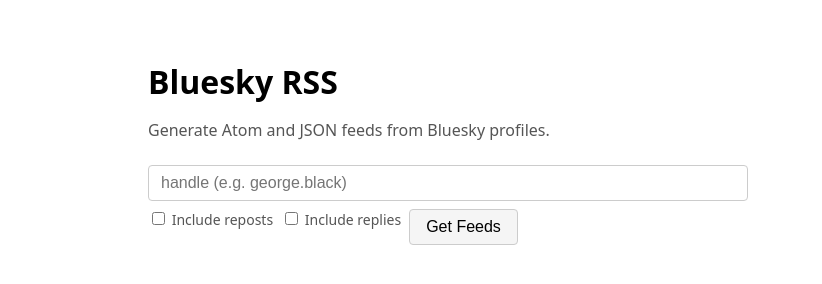
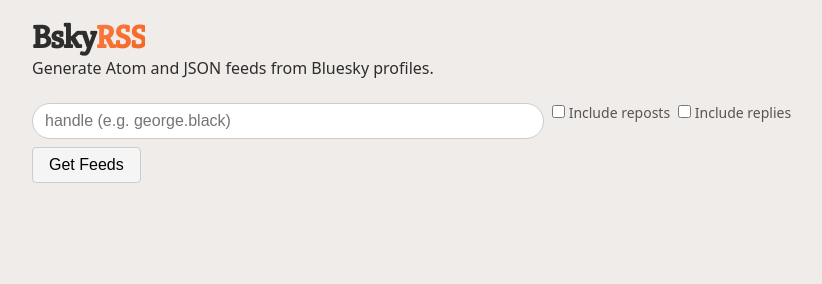
Before and after one commit to georgemblack/bsky-rss, a website: page public/index.html in a window 1280 px wide. Shown: the whole page, without its empty margins (192-1014 px from the left). Drawn offline with Linux system fonts and the light colour scheme.

Commit message:
Start work on styles

```diff
--- a/public/index.html
+++ b/public/index.html
@@ -5,9 +5,17 @@
     <meta name="viewport" content="width=device-width, initial-scale=1.0" />
     <title>Bluesky RSS</title>
     <link rel="stylesheet" href="/styles.css" />
+
+    <!-- Google Fonts -->
+    <link rel="preconnect" href="https://fonts.googleapis.com" />
+    <link rel="preconnect" href="https://fonts.gstatic.com" crossorigin />
+    <link
+      href="https://fonts.googleapis.com/css2?family=Crete+Round&display=swap"
+      rel="stylesheet"
+    />
   </head>
   <body>
-    <h1>Bluesky RSS</h1>
+    <h1>Bsky<span class="accent">RSS</span></h1>
     <p>Generate Atom and JSON feeds from Bluesky profiles.</p>
 
     <form id="form">
--- a/public/styles.css
+++ b/public/styles.css
@@ -1,16 +1,79 @@
+/*--------------------------------*/
+/*         Variables              */
+/*--------------------------------*/
+:root {
+  /* Layout */
+  --body-padding: 2rem;
+
+  /* Fonts */
+  --serif-font: "Crete Round", serif;
+  --sans-serif-font: system-ui;
+  --font-size-small: 0.85em;
+  --font-weight-normal: 400;
+
+  /* General purpose colors */
+  --background-color: #f0ece9;
+  --line-separator-color: rgba(0, 0, 0, 0.05);
+
+  /* Text colors */
+  --header-accent-color: #f26522;
+  --header-accent-color-secondary: #fb7c41;
+  --header-accent-color-transparent: rgba(66, 134, 244, 0.2);
+  --link-color: #2b589f;
+  --link-hover-color: color-mix(in srgb, var(--link-color) 85%, black);
+  --body-text-color: #2d2d2d;
+  --faded-text-color-1: color-mix(in srgb, var(--body-text-color) 45%, var(--background-color));
+  --faded-text-color-2: color-mix(in srgb, var(--body-text-color) 80%, var(--background-color));
+
+  /* Button colors */
+  --button-background: linear-gradient(rgba(85, 170, 255, 0.05), rgba(85, 170, 255, 0.1));
+  --button-background-active: linear-gradient(rgba(85, 170, 255, 0.1), rgba(85, 170, 255, 0.2));
+  --help-icon-color: rgba(0, 0, 0, 0.05);
+
+  /* Toggle colors */
+  --toggle-background-color: color-mix(in srgb, var(--background-color) 75%, white);
+  --toggle-selected-color: color-mix(in srgb, var(--header-accent-color) 15%, var(--toggle-background-color));
+
+  /* Cards */
+  --card-background-color: #f4f0eb;
+  --card-background: linear-gradient(135deg, transparent, rgba(85, 170, 255, 0.05));
+  --card-box-shadow: 0px 0px 50px -25px rgba(0, 0, 0, 0.15);
+}
+
+/*--------------------------------------*/
+/*         Primary elements             */
+/*--------------------------------------*/
+* {
+  margin: 0;
+  padding: 0;
+  box-sizing: border-box;
+}
+
 body {
-  font-family: system-ui, sans-serif;
-  max-width: 600px;
-  margin: 60px auto;
-  padding: 0 20px;
+  margin: 1em auto;
+  padding: 0 var(--body-padding);
+  max-width: 56rem;
+  color: var(--body-text-color);
+  font-family: var(--sans-serif-font);
+  font-weight: var(--font-weight-normal);
+  font-style: normal;
+  background-color: var(--background-color);
 }
 
 h1 {
-  margin-bottom: 4px;
+  font-family: var(--serif-font);
+  letter-spacing: -1px;
+}
+
+h1 .accent {
+  color: var(--header-accent-color);
+  background: linear-gradient(315deg, var(--header-accent-color), var(--header-accent-color-secondary));
+  background-clip: text;
+  -webkit-text-fill-color: transparent;
 }
 
 p {
-  color: #555;
+  color: var(--body-text-color);
 }
 
 form {
@@ -21,11 +84,11 @@ form {
 }
 
 input[type="text"] {
-  flex: 1 1 100%;
+  min-width: 32rem;
   padding: 8px 12px;
   font-size: 16px;
   border: 1px solid #ccc;
-  border-radius: 4px;
+  border-radius: 2em;
 }
 
 form label {
```
